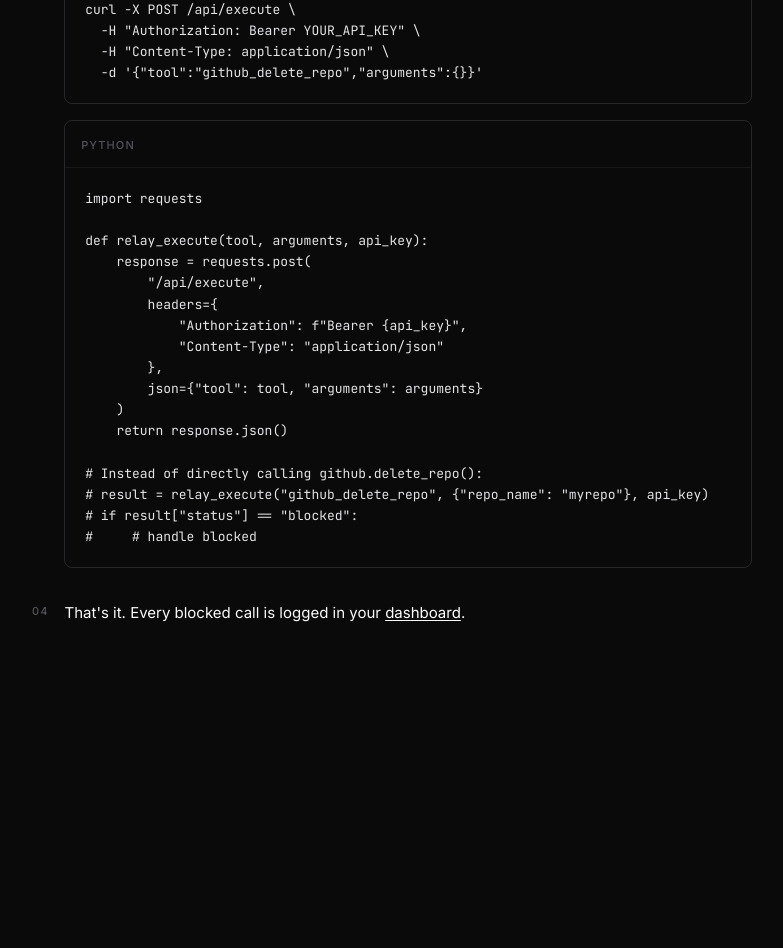
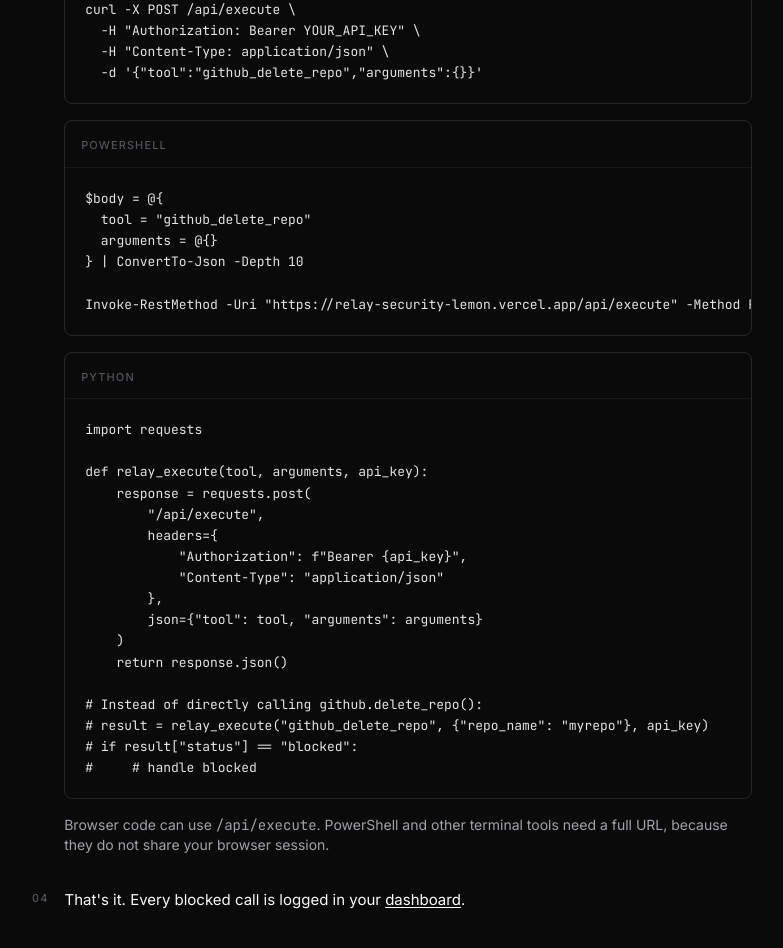
Before and after one commit to aniiketvarshney/Relayaisecurity, a React (Vite) app: page /docs in a window 1280 px wide. Shown: the part 840-1788 px from the top of the page, without its empty margins (248-1031 px from the left). Before the commit the page ends 1546 px from the top, so only its background shows below. Built offline with nearby package versions, Linux system fonts and the light colour scheme; no server answers; a web font is replaced by a local one.

Commit message:
Docs: add PowerShell API example

```diff
--- a/src/pages/Docs.tsx
+++ b/src/pages/Docs.tsx
@@ -19,6 +19,17 @@ const curlExample = `curl -X POST ${executeUrl} \\
   -H "Authorization: Bearer YOUR_API_KEY" \\
   -H "Content-Type: application/json" \\
   -d '{"tool":"github_delete_repo","arguments":{}}'`;
+
+const powershellExample = `$body = @{
+  tool = "github_delete_repo"
+  arguments = @{}
+} | ConvertTo-Json -Depth 10
+
+Invoke-RestMethod -Uri "https://relay-security-lemon.vercel.app/api/execute" `
+  + `-Method Post `
+  + `-ContentType "application/json" `
+  + `-Headers @{ Authorization = "Bearer YOUR_API_KEY" } `
+  + `-Body $body`;
 
 const pythonExample = `import requests
 
@@ -111,8 +122,14 @@ export default function Docs() {
               <div className="space-y-4">
                 <CodeBlock label="JavaScript" code={javascriptExample} />
                 <CodeBlock label="curl" code={curlExample} />
+                <CodeBlock label="PowerShell" code={powershellExample} />
                 <CodeBlock label="Python" code={pythonExample} />
               </div>
+              <p className="mt-4 text-sm text-[var(--text-secondary)]">
+                Browser code can use <code>/api/execute</code>. PowerShell and
+                other terminal tools need a full URL, because they do not share
+                your browser session.
+              </p>
             </div>
           </li>
 
```
